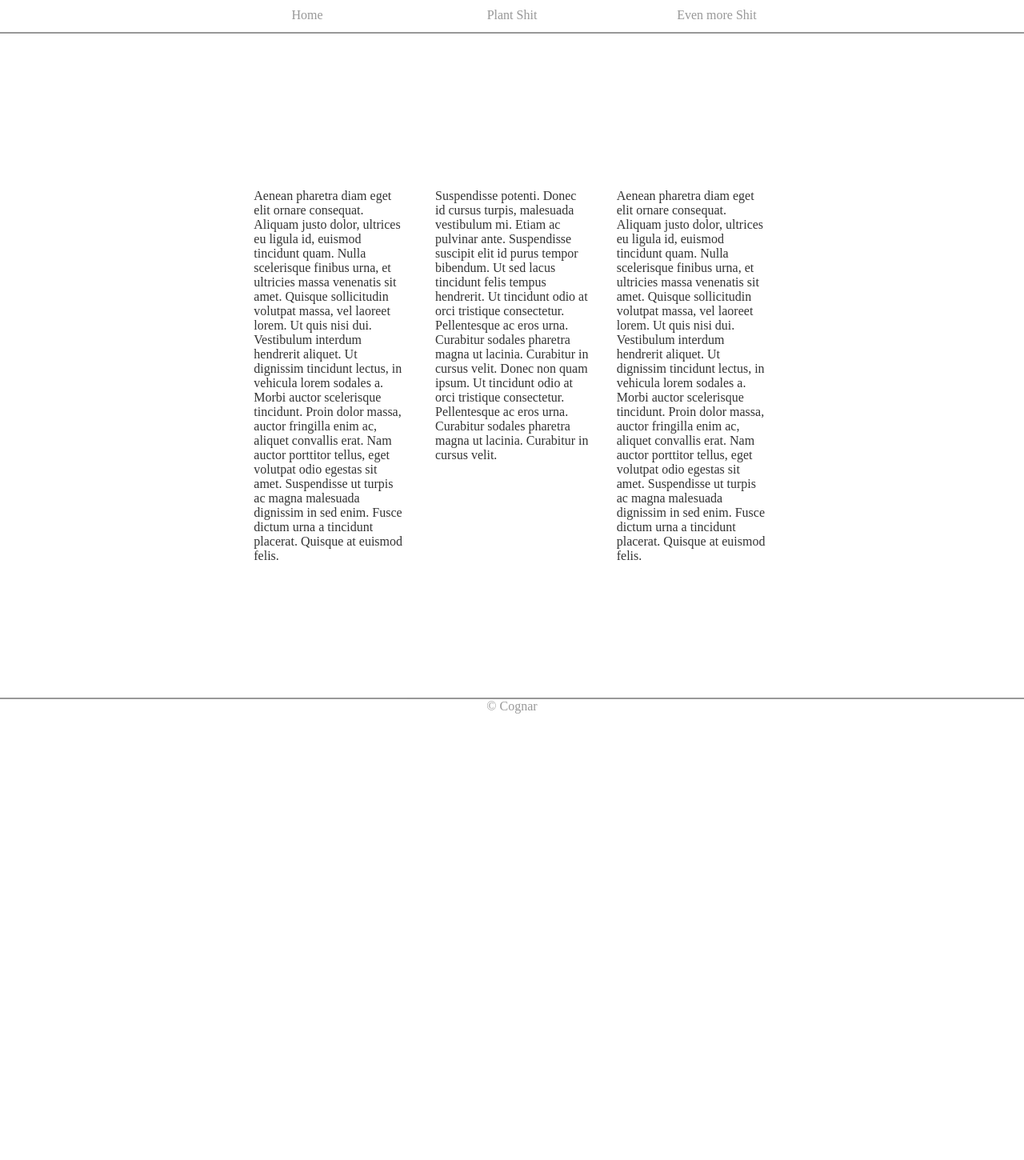
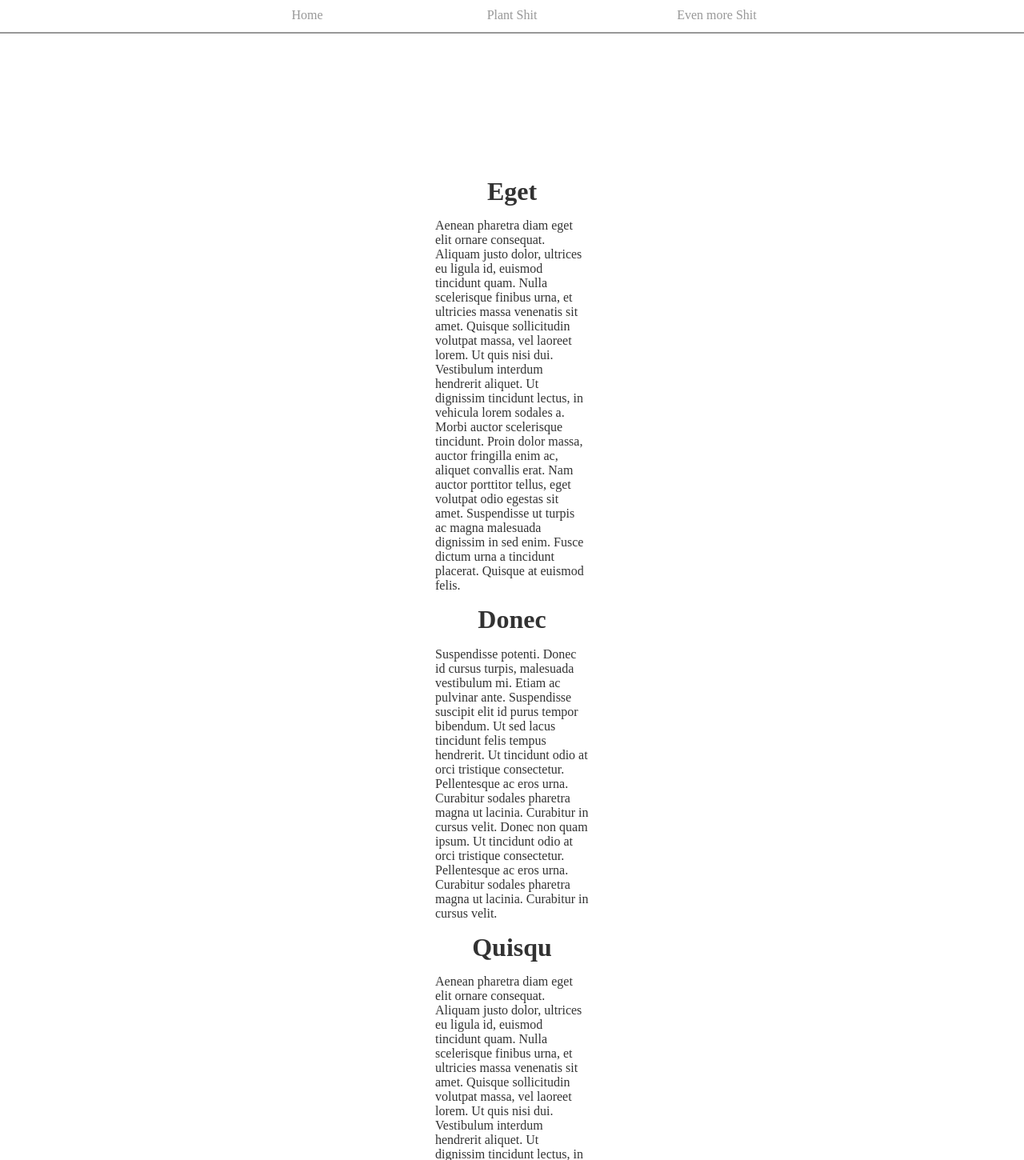
Before and after one commit to cognar/chweb, a Flask app: template app/templates/index.html in a window 1280 px wide. Shown: the top 1450 px of the page at 80% size. Before the commit the page ends 892 px from the top, so only its background shows below. Run offline with Flask 2, Linux system fonts and the light colour scheme; the template is opened without the code that fills it, so the values that code supplies are empty; parts of the project's set-up code (start-up, migrations or seed data) failed here and were passed over.

Commit message:
add header

```diff
--- a/app/templates/index.html
+++ b/app/templates/index.html
@@ -1,6 +1,7 @@
 {% extends "base.html" %}
 		{% block content %}
 			<div id="splash-block">
+<h1>Eget</h1>
 <p>
 Aenean pharetra diam eget elit ornare consequat. Aliquam justo dolor,
 ultrices eu ligula id, euismod tincidunt quam. Nulla scelerisque finibus
@@ -13,6 +14,7 @@
 malesuada dignissim in sed enim. Fusce dictum urna a tincidunt placerat.
 Quisque at euismod felis.
 </p>
+<h1>Donec</h1>
 <p>
 Suspendisse potenti. Donec id cursus turpis, malesuada vestibulum mi.
 Etiam ac pulvinar ante. Suspendisse suscipit elit id purus tempor bibendum.
@@ -23,7 +25,8 @@
 tristique consectetur. Pellentesque ac eros urna. Curabitur sodales pharetra
 magna ut lacinia. Curabitur in cursus velit.
 </p>
-                <p>
+<h1>Quisqu</h1>
+				<p>
 Aenean pharetra diam eget elit ornare consequat. Aliquam justo dolor,
 ultrices eu ligula id, euismod tincidunt quam. Nulla scelerisque finibus
 urna, et ultricies massa venenatis sit amet. Quisque sollicitudin volutpat
```
